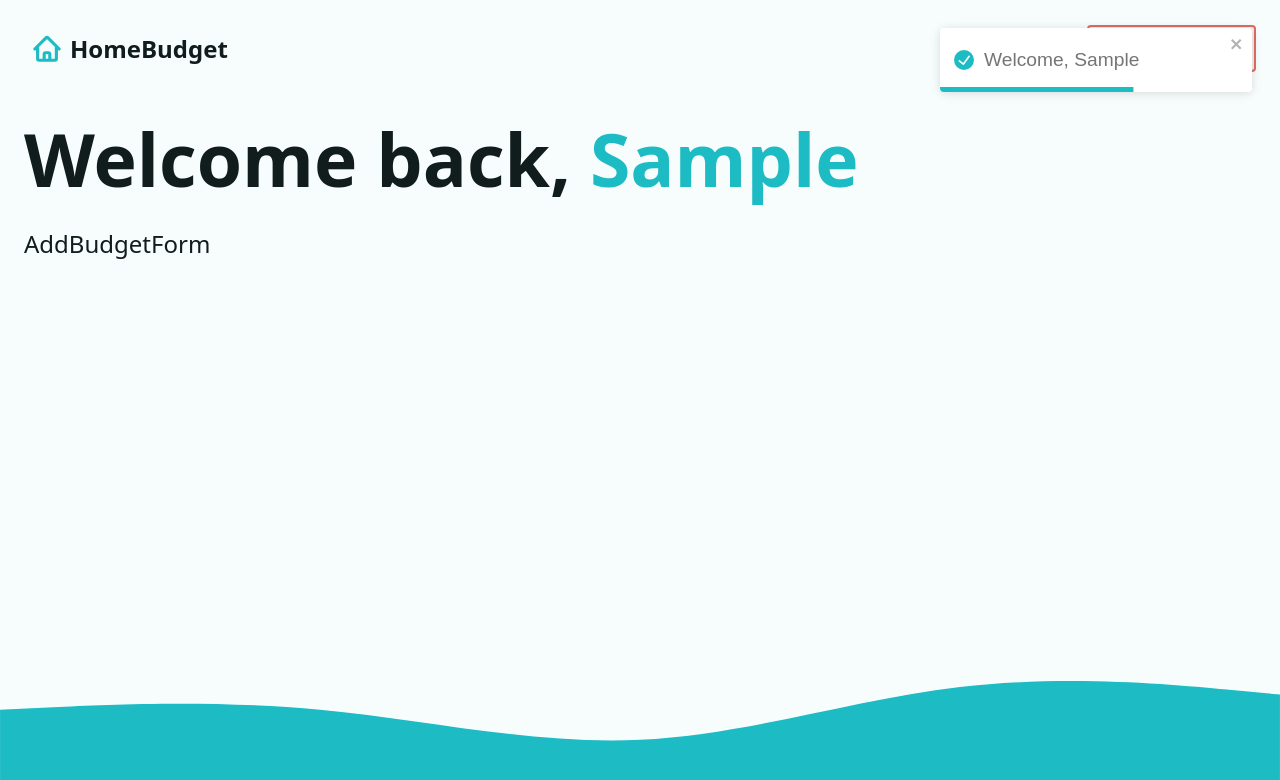
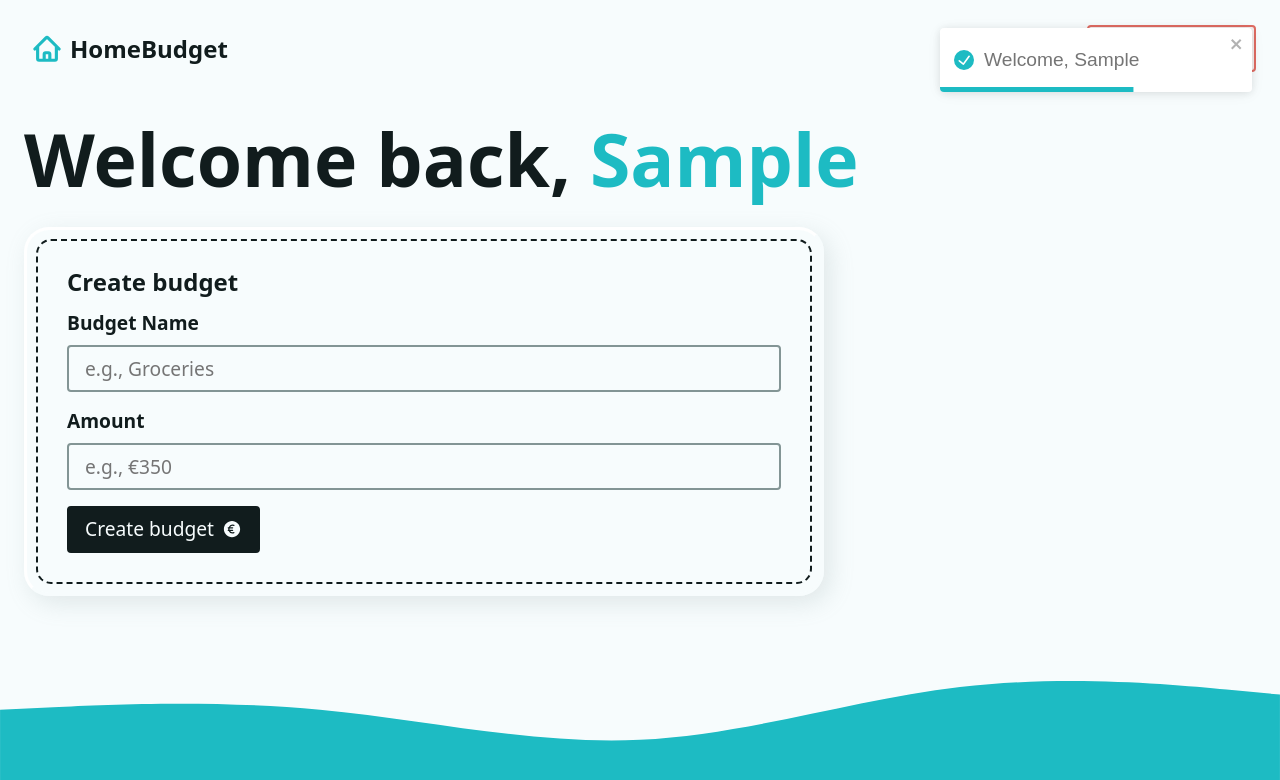
Before and after one commit to todiez/ReactBudgetingApp, a React (Vite) app: page / in a window 1280 px wide. Both pictures are taken after typing "Sample" into the empty fields and a click on the button "Create Account". Shown: the top 780 px of the page. Built offline with nearby package versions, Linux system fonts and the light colour scheme.

Commit message:
budget form added

```diff
--- a/src/components/AddBudgetForm.jsx
+++ b/src/components/AddBudgetForm.jsx
@@ -1,7 +1,42 @@
+import { Form } from "react-router-dom";
+
+//library imports
+import { CurrencyEuroIcon } from "@heroicons/react/24/solid";
+
 const AddBudgetForm = () => {
   return (
-    <div>AddBudgetForm</div>
-  )
-}
+    <div className="form-wrapper">
+      <h2 className="h3">Create budget</h2>
+      <Form method="post" className="grid-sm">
+        <div className="grid-xs">
+          <label htmlFor="newBudget">Budget Name</label>
+          <input
+            type="text"
+            name="newBudget"
+            id="newBudget"
+            placeholder="e.g., Groceries"
+            required
+          />
+        </div>
+        <div className="grid-xs">
+          <label htmlFor="newBudgetAmount">Amount</label>
+          <input
+            type="number"
+            step="0.01"
+            name="newBudgetAmount"
+            id="newBudgetAmount"
+            placeholder="e.g., €350"
+            required
+            inputMode="decimal"
+          />
+        </div>
+        <button type="submit" className="btn btn--dark">
+            <span>Create budget</span>
+            <CurrencyEuroIcon width={20} />
+        </button>
+      </Form>
+    </div>
+  );
+};
 
-export default AddBudgetForm
+export default AddBudgetForm;
--- a/src/pages/Dashboard.jsx
+++ b/src/pages/Dashboard.jsx
@@ -6,12 +6,10 @@
 
 //components import
 import Intro from "../components/Intro";
+import AddBudgetForm from "../components/AddBudgetForm";
 
 //library imports
 import { toast } from "react-toastify";
-
-//components imports
-import AddBudgetForm from "../components/AddBudgetForm";
 
 //loader function
 export function dashboardLoader() {
```
